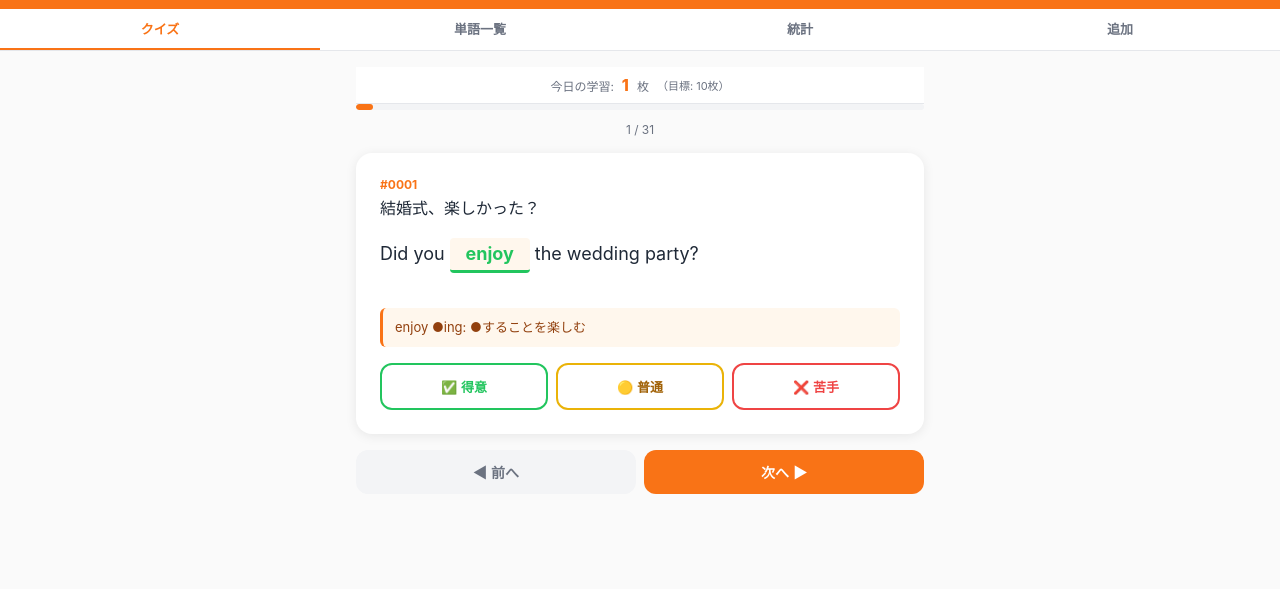
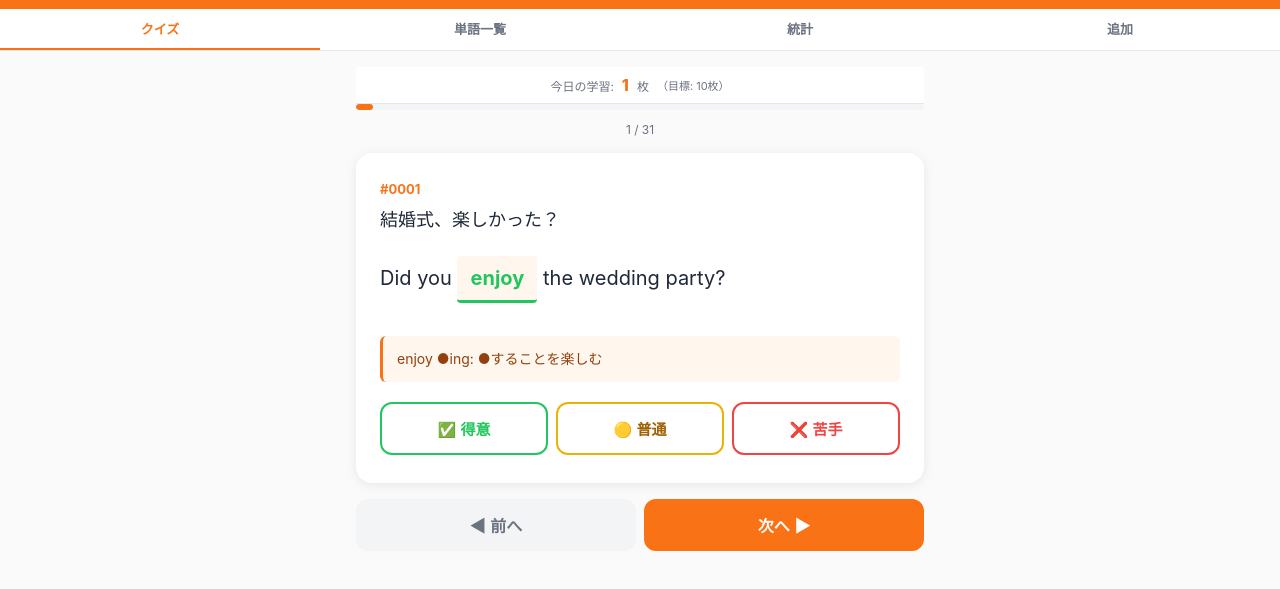
Before and after one commit to yunomura/english-app, a plain HTML site: page index.html in a window 1280 px wide. Both pictures are taken after a click on the button "答え ▶". Shown: the part 49-638 px from the top of the page. Drawn offline with Linux system fonts and the light colour scheme.

Commit message:
Fix next button on last card (loop to start), enlarge UI
Co-Authored-By: Claude Sonnet 4.6 <noreply@anthropic.com>

```diff
--- a/index.html
+++ b/index.html
@@ -37,13 +37,13 @@ body { font-family: -apple-system, 'Hiragino Sans', sans-serif; background: var(
 .progress-fill { background: var(--orange); height: 100%; transition: width 0.3s; border-radius: 8px; }
 .progress-text { font-size: 12px; color: var(--gray); text-align: center; margin-bottom: 16px; }
 
-.card { background: white; border-radius: 16px; box-shadow: 0 2px 12px rgba(0,0,0,0.08); padding: 24px; margin-bottom: 16px; }
-.card-word { font-size: 12px; color: var(--orange); font-weight: 700; margin-bottom: 4px; }
+.card { background: white; border-radius: 16px; box-shadow: 0 2px 12px rgba(0,0,0,0.08); padding: 28px 24px; margin-bottom: 16px; }
+.card-word { font-size: 13px; color: var(--orange); font-weight: 700; margin-bottom: 8px; }
 .card-category { font-size: 11px; color: var(--gray); background: var(--gray-light); display: inline-block; padding: 2px 8px; border-radius: 10px; margin-bottom: 12px; }
-.card-ja { font-size: 16px; margin-bottom: 16px; line-height: 1.6; }
-.card-note { background: var(--orange-light); border-left: 3px solid var(--orange); border-radius: 6px; padding: 10px 12px; font-size: 13px; color: #92400e; line-height: 1.5; margin-bottom: 16px; }
-.card-en { font-size: 18px; line-height: 1.6; margin-bottom: 16px; min-height: 54px; }
-.blank { display: inline-block; min-width: 80px; border-bottom: 3px solid var(--orange); text-align: center; color: var(--orange); font-weight: 700; padding: 2px 4px; transition: all 0.3s; }
+.card-ja { font-size: 18px; margin-bottom: 20px; line-height: 1.7; }
+.card-note { background: var(--orange-light); border-left: 3px solid var(--orange); border-radius: 6px; padding: 12px 14px; font-size: 14px; color: #92400e; line-height: 1.6; margin-bottom: 20px; }
+.card-en { font-size: 20px; line-height: 1.8; margin-bottom: 20px; min-height: 60px; }
+.blank { display: inline-block; min-width: 80px; border-bottom: 3px solid var(--orange); text-align: center; color: var(--orange); font-weight: 700; padding: 4px 6px; transition: all 0.3s; }
 .blank.revealed { background: var(--orange-light); border-radius: 4px; border-bottom-color: var(--green); color: var(--green); }
 .blank.wrong { border-bottom-color: var(--red); }
 
@@ -55,7 +55,7 @@ body { font-family: -apple-system, 'Hiragino Sans', sans-serif; background: var(
 .reveal-btn { width: 100%; padding: 12px; background: var(--gray-light); color: var(--gray); border: none; border-radius: 12px; font-size: 14px; cursor: pointer; margin-bottom: 16px; }
 
 .rating-row { display: flex; gap: 8px; }
-.rating-btn { flex: 1; padding: 12px 8px; border: 2px solid #e5e7eb; border-radius: 12px; font-size: 13px; font-weight: 600; cursor: pointer; background: white; text-align: center; transition: all 0.2s; }
+.rating-btn { flex: 1; padding: 14px 8px; border: 2px solid #e5e7eb; border-radius: 12px; font-size: 15px; font-weight: 600; cursor: pointer; background: white; text-align: center; transition: all 0.2s; }
 .rating-btn.got { border-color: var(--green); color: var(--green); }
 .rating-btn.ok { border-color: var(--yellow); color: #a16207; }
 .rating-btn.hard { border-color: var(--red); color: var(--red); }
@@ -66,7 +66,7 @@ body { font-family: -apple-system, 'Hiragino Sans', sans-serif; background: var(
 .rating-btn.hard.selected { background: var(--red); }
 
 .nav-row { display: flex; gap: 8px; margin-top: 12px; }
-.nav-btn { flex: 1; padding: 12px; border: none; border-radius: 12px; font-size: 14px; cursor: pointer; font-weight: 600; }
+.nav-btn { flex: 1; padding: 14px; border: none; border-radius: 12px; font-size: 16px; cursor: pointer; font-weight: 600; }
 .nav-prev { background: var(--gray-light); color: var(--gray); }
 .nav-next { background: var(--orange); color: white; }
 .nav-btn:disabled { opacity: 0.4; }
@@ -421,9 +421,8 @@ function renderQuiz() {
   document.getElementById('progressFill').style.width = pct + '%';
   document.getElementById('progressText').textContent = `${currentOrderIndex + 1} / ${allSentences.length}`;
   document.getElementById('prevBtn').disabled = currentOrderIndex === 0 && !showingAnswer;
-  const isLast = currentOrderIndex === allSentences.length - 1 && showingAnswer;
   document.getElementById('nextBtn').textContent = showingAnswer ? '次へ ▶' : '答え ▶';
-  document.getElementById('nextBtn').disabled = isLast;
+  document.getElementById('nextBtn').disabled = false;
 }
 
 function rate(sid, level) {
@@ -440,7 +439,7 @@ function navigate(dir) {
       showingAnswer = true;
     } else {
       showingAnswer = false;
-      if (currentOrderIndex < allSentences.length - 1) currentOrderIndex++;
+      currentOrderIndex = (currentOrderIndex + 1) % allSentences.length;
     }
   } else {
     if (showingAnswer) {
```
